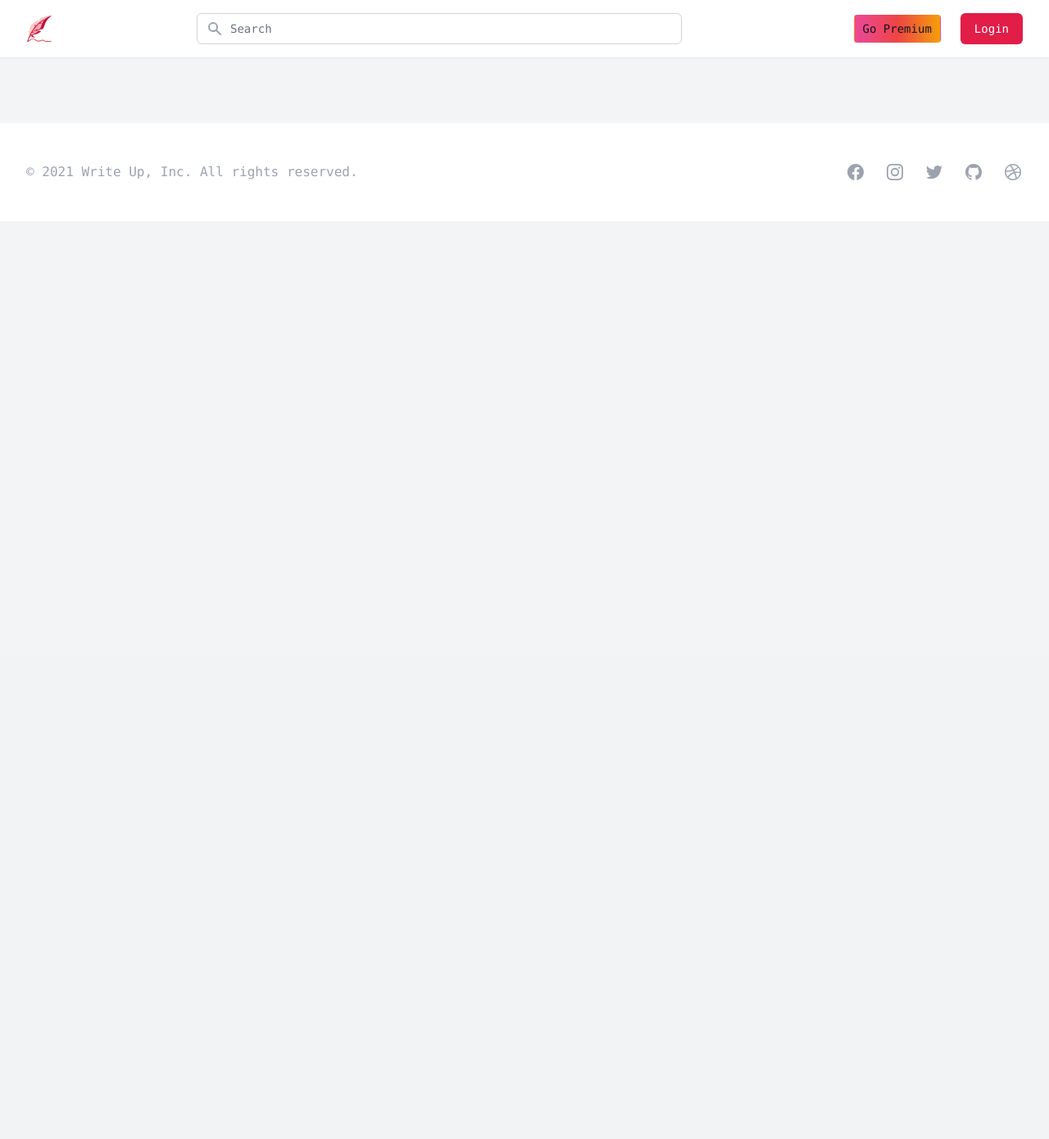
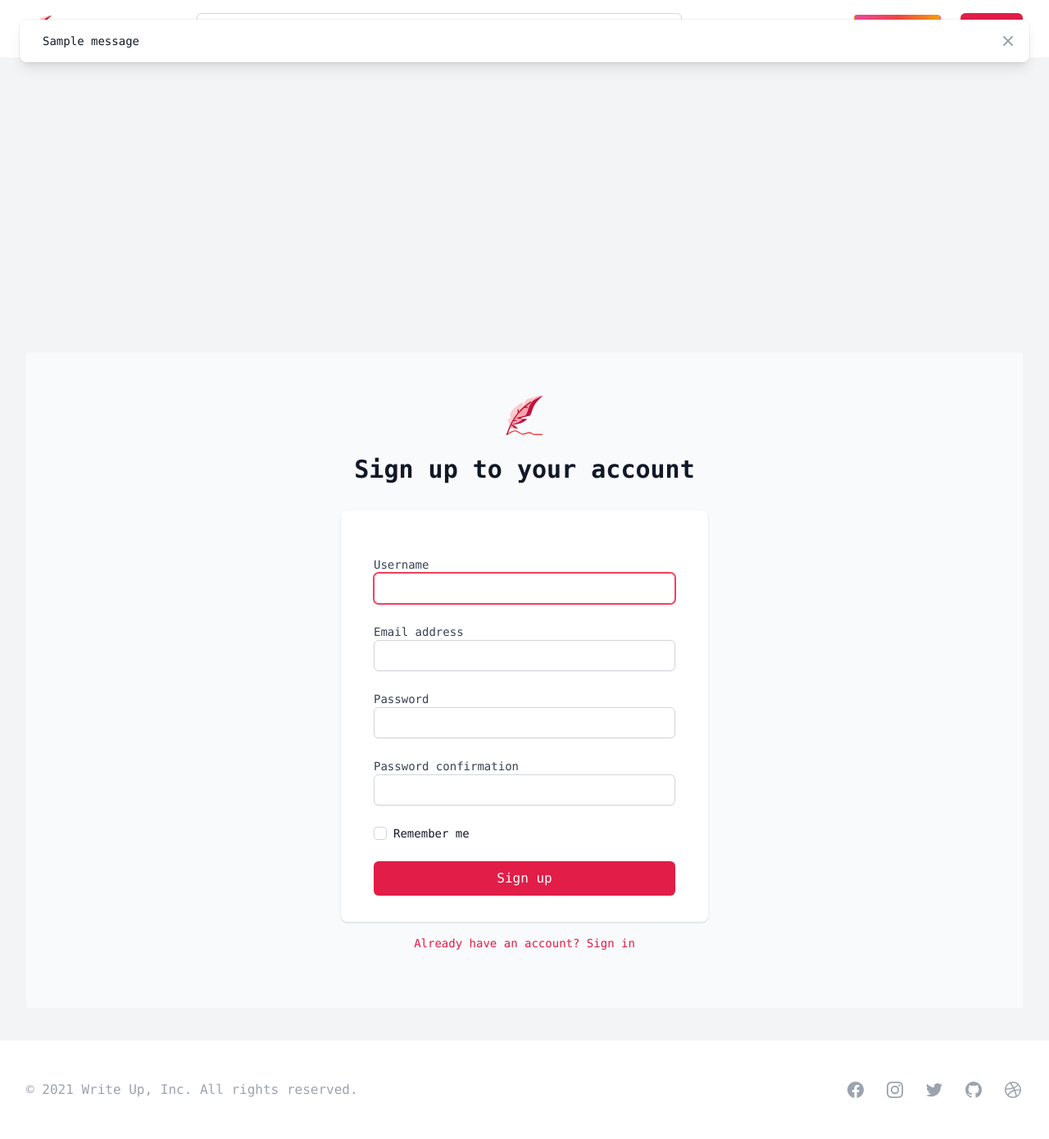
Before and after one commit to kmhmubin/Blog-Platform, a Django app: page /register/ in a window 1280 px wide. Shown: the whole page at 82% size. Before the commit the page ends 270 px from the top, so only its background shows below. Run offline with Django 3.2, Linux system fonts and the light colour scheme; tables that the repository leaves empty hold one stand-in row (values such as "Sample post"); one stand-in notice (Sample message) is shown.

Commit message:
add #5: user authentication form
add:
 - sign up
- sign in
- notification
- custom form

```diff
--- a/Backend/Backend/settings.py
+++ b/Backend/Backend/settings.py
@@ -40,9 +40,13 @@ INSTALLED_APPS = [
     'froala_editor',
     'users.apps.UsersConfig',
     'taggit',
+    "crispy_forms",
+    "crispy_tailwind",
 ]
 
 TAGGIT_CASE_INSENSITIVE = True
+CRISPY_ALLOWED_TEMPLATE_PACKS = "tailwind"
+CRISPY_TEMPLATE_PACK = "tailwind"
 
 MIDDLEWARE = [
     'debug_toolbar.middleware.DebugToolbarMiddleware',
--- a/Backend/Backend/urls.py
+++ b/Backend/Backend/urls.py
@@ -27,7 +27,7 @@ urlpatterns = [
     path('froala_editor/', include('froala_editor.urls')),
     path('__debug__/', include(debug_toolbar.urls)),
     path('admin/', admin.site.urls),
-    path('blog/', include('blog.urls')),
+    path('', include('blog.urls')),
     path('', include('users.urls')),
 ]
 
--- a/Backend/templates/base.html
+++ b/Backend/templates/base.html
@@ -19,6 +19,7 @@
 <div class="relative min-h-screen bg-gray-100">
 
     {% include 'navbar.html' %}
+    {% include 'notification.html' %}
 
     <div class="py-10">
         <div
--- a/Backend/templates/navbar.html
+++ b/Backend/templates/navbar.html
@@ -288,8 +288,8 @@ Heroicon name: outline/x"
                                 <span class="sr-only">Open user menu</span>
                                 <img
                                         class="h-8 w-8 rounded-full"
-                                        src="https://images.unsplash.com/photo-1550525811-e5869dd03032?ixlib=rb-1.2.1&amp;ixid=eyJhcHBfaWQiOjEyMDd9&amp;auto=format&amp;fit=facearea&amp;facepad=2&amp;w=256&amp;h=256&amp;q=80"
-                                        alt=""
+                                        src="{{ profile.profile_image.url }}"
+                                        alt="{{ profile.name }}"
                                 />
                             </button>
                         </div>
@@ -509,16 +509,16 @@ Heroicon name: outline/x"
                     <div class="flex-shrink-0">
                         <img
                                 class="h-10 w-10 rounded-full"
-                                src="https://images.unsplash.com/photo-1550525811-e5869dd03032?ixlib=rb-1.2.1&amp;ixid=eyJhcHBfaWQiOjEyMDd9&amp;auto=format&amp;fit=facearea&amp;facepad=2&amp;w=256&amp;h=256&amp;q=80"
-                                alt=""
+                                src="{{ profile.profile_image.url }}"
+                                alt="{{ profile.name }}"
                         />
                     </div>
                     <div class="ml-3">
                         <div class="text-base font-medium text-gray-800">
-                            Chelsea Hagon
+                            {{ profile.name }}
                         </div>
                         <div class="text-sm font-medium text-gray-500">
-                            chelseahagon@example.com
+                            {{ profile.email }}
                         </div>
                     </div>
                     <button
--- /dev/null
+++ b/Backend/templates/notification.html
@@ -0,0 +1,52 @@
+{% if messages %}
+
+
+
+    <!--suppress ALL -->
+    <div class="bg-gray-100" style="min-height: 320px;">
+
+        <div x-data="{ show: true }" aria-live="assertive"
+             class="fixed inset-0 flex items-end px-4 py-6 pointer-events-none sm:p-6 sm:items-start">
+            <div class="w-full flex flex-col items-center space-y-4 sm:items-end">
+                <!-- Notification panel, dynamically insert this into the live region when it needs to be displayed -->
+
+                <div x-show="show" x-transition:enter="transform ease-out duration-300 transition"
+                     x-transition:enter-start="translate-y-2 opacity-0 sm:translate-y-0 sm:translate-x-2"
+                     x-transition:enter-end="translate-y-0 opacity-100 sm:translate-x-0"
+                     x-transition:leave="transition ease-in duration-100" x-transition:leave-start="opacity-100"
+                     x-transition:leave-end="opacity-0"
+                     class="max-w-sm w-full bg-white shadow-lg rounded-lg pointer-events-auto ring-1 ring-black ring-opacity-5 overflow-hidden">
+                    <div class="p-4">
+                        <div class="flex items-start">
+                            {% for message in messages %}
+
+                                <div class="ml-3 w-0 flex-1 pt-0.5 {{ message.tag }}">
+                                    <p class="text-sm font-medium text-gray-900">
+                                        {{ message }}
+                                    </p>
+
+                                </div>
+                            {% endfor %}
+                            <div class="ml-4 flex-shrink-0 flex">
+                                <button @click="show = false; setTimeout(() => show = true, 1000)"
+                                        class="bg-white rounded-md inline-flex text-gray-400 hover:text-gray-500 focus:outline-none focus:ring-2 focus:ring-offset-2 focus:ring-indigo-500">
+                                    <span class="sr-only">Close</span>
+                                    <svg class="h-5 w-5" x-description="Heroicon name: solid/x"
+                                         xmlns="http://www.w3.org/2000/svg" viewBox="0 0 20 20" fill="currentColor"
+                                         aria-hidden="true">
+                                        <path fill-rule="evenodd"
+                                              d="M4.293 4.293a1 1 0 011.414 0L10 8.586l4.293-4.293a1 1 0 111.414 1.414L11.414 10l4.293 4.293a1 1 0 01-1.414 1.414L10 11.414l-4.293 4.293a1 1 0 01-1.414-1.414L8.586 10 4.293 5.707a1 1 0 010-1.414z"
+                                              clip-rule="evenodd"></path>
+                                    </svg>
+                                </button>
+                            </div>
+                        </div>
+                    </div>
+                </div>
+
+            </div>
+        </div>
+
+    </div>
+
+{% endif %}
--- a/Backend/users/forms.py
+++ b/Backend/users/forms.py
@@ -3,9 +3,25 @@ from django.contrib.auth.models import User
 
 
 class CustomUserCreationForm(UserCreationForm):
+    # username = forms.CharField(
+    #     min_length=4,
+    #     max_length=150,
+    #     widget=forms.TextInput(attrs={'class': 'form-control'})
+    # )
+    # email = forms.EmailField(widget=forms.TextInput(attrs={'class': 'form-control'}))
+    # password1 = forms.CharField(widget=forms.PasswordInput(attrs={'class': 'form-control'}),
+    #                             help_text=password_validation.password_validators_help_text_html())
+    # password2 = forms.CharField(
+    #     widget=forms.PasswordInput(attrs={'class': 'form-control'}),
+    #     help_text='Enter the same password'
+    # )
+
     class Meta:
         model = User
-        fields = ['first_name', 'email', 'username', 'password1', 'password2']
-        labels = {
-            'first_name': 'Full Name'
-        }
+        fields = ['username', 'email', 'password1', 'password2']
+
+    def __init__(self, *args, **kwargs):
+        super(CustomUserCreationForm, self).__init__(*args, **kwargs)
+
+        for name, field in self.fields.items():
+            field.widget.attrs.update({'class': 'form-control'})
--- a/Backend/users/templates/users/login-registration.html
+++ b/Backend/users/templates/users/login-registration.html
@@ -1,9 +1,101 @@
 {% extends 'base.html' %}
 {% load static %}
-
 {% block content %}
 
     {% if page == 'register' %}
+
+        <main class="lg:col-span-12 xl:col-span-12">
+            <div
+                    class="
+                min-h-screen
+                bg-gray-50
+                flex flex-col
+                justify-center
+                py-12
+                sm:px-6
+                lg:px-8
+              "
+            >
+                <div class="sm:mx-auto sm:w-full sm:max-w-md">
+                    <img
+                            class="mx-auto h-12 w-auto"
+                            src="{% static 'images/logo.svg' %}"
+                            alt="Writeup"
+                    />
+                    <h2
+                            class="mt-6 text-center text-3xl font-extrabold text-gray-900"
+                    >
+                        Sign up to your account
+                    </h2>
+                </div>
+
+                <div class="mt-8 sm:mx-auto sm:w-full sm:max-w-md">
+                    <div class="bg-white py-8 px-4 shadow sm:rounded-lg sm:px-10">
+                        <form class="space-y-6" action="{% url 'register' %}" method="POST">
+                            {% csrf_token %}
+                            {% for field in form %}
+                                <div>
+                                    <label for="{{ field.label }}"
+                                           class="block text-sm font-medium text-gray-700">{{ field.label }}</label>
+                                    {{ field }}
+                                    {% for error in field.error %}
+                                        <p class="text-sm text-rose-400">{{ error }}</p>
+
+                                    {% endfor %}
+
+                                </div>
+                            {% endfor %}
+
+
+                            <div class="flex items-center justify-between">
+                                <div class="flex items-center">
+                                    <input
+                                            id="remember-me"
+                                            name="remember-me"
+                                            type="checkbox"
+                                            class="
+                            h-4
+                            w-4
+                            text-rose-600
+                            focus:ring-rose-500
+                            border-gray-300
+                            rounded
+                          "
+                                    />
+                                    <label
+                                            for="remember-me"
+                                            class="ml-2 block text-sm text-gray-900"
+                                    >
+                                        Remember me
+                                    </label>
+                                </div>
+                            </div>
+
+                            <div>
+                                <button
+                                        type="submit"
+                                        class="btn text-white bg-rose-600 hover:bg-rose-700"
+                                >
+                                    Sign up
+                                </button>
+                            </div>
+                        </form>
+
+                    </div>
+                    <div class="py-4 text-center text-sm">
+                        <a
+                                href="{% url 'login' %}"
+                                class="font-medium text-rose-600 hover:text-rose-500"
+                        >
+                            Already have an account? Sign in
+                        </a>
+                    </div>
+                </div>
+            </div>
+        </main>
+
+
+
 
     {% else %}
         <main class="lg:col-span-12 xl:col-span-12">
--- a/Backend/users/urls.py
+++ b/Backend/users/urls.py
@@ -5,6 +5,6 @@ from . import views
 urlpatterns = [
     path('login/', views.userLogin, name='login'),
     path('register/', views.userRegister, name='register'),
-    path('profile/<str:pk>', views.userProfile, name='profile'),
+    path('profile/', views.profile, name='profile'),
     path('logout/', views.logoutUser, name='logout'),
 ]
--- a/Backend/users/views.py
+++ b/Backend/users/views.py
@@ -45,10 +45,10 @@ def userRegister(request):
             user = form.save(commit=False)
             user.username = user.username.lower()
             user.save()
-            messages.success(request, "Account created successful")
-
+            messages.success(request, f'{user.username} Account created successful')
+            # auto login
             login(request, user)
-            return redirect('profile')
+            return redirect('posts')
         else:
             messages.error(request, "An error has occurred during registration")
 
@@ -56,10 +56,17 @@ def userRegister(request):
     return render(request, 'users/login-registration.html', context)
 
 
-# user profile page
+# user profile
+def profile(request):
+    all_profiles = Profile.objects.all()
+    context = {'profiles': all_profiles}
+    return render(request, 'users/profile.html', context)
+
+
+# specific user profile page
 def userProfile(request, pk):
-    profile = Profile.objects.get(id=pk)
-    context = {'profile': profile}
+    user_profile = Profile.objects.get(id=pk)
+    context = {'profile': user_profile}
     return render(request, 'users/profile.html', context)
 
 
```
Also changed, not shown: 2 other files.
